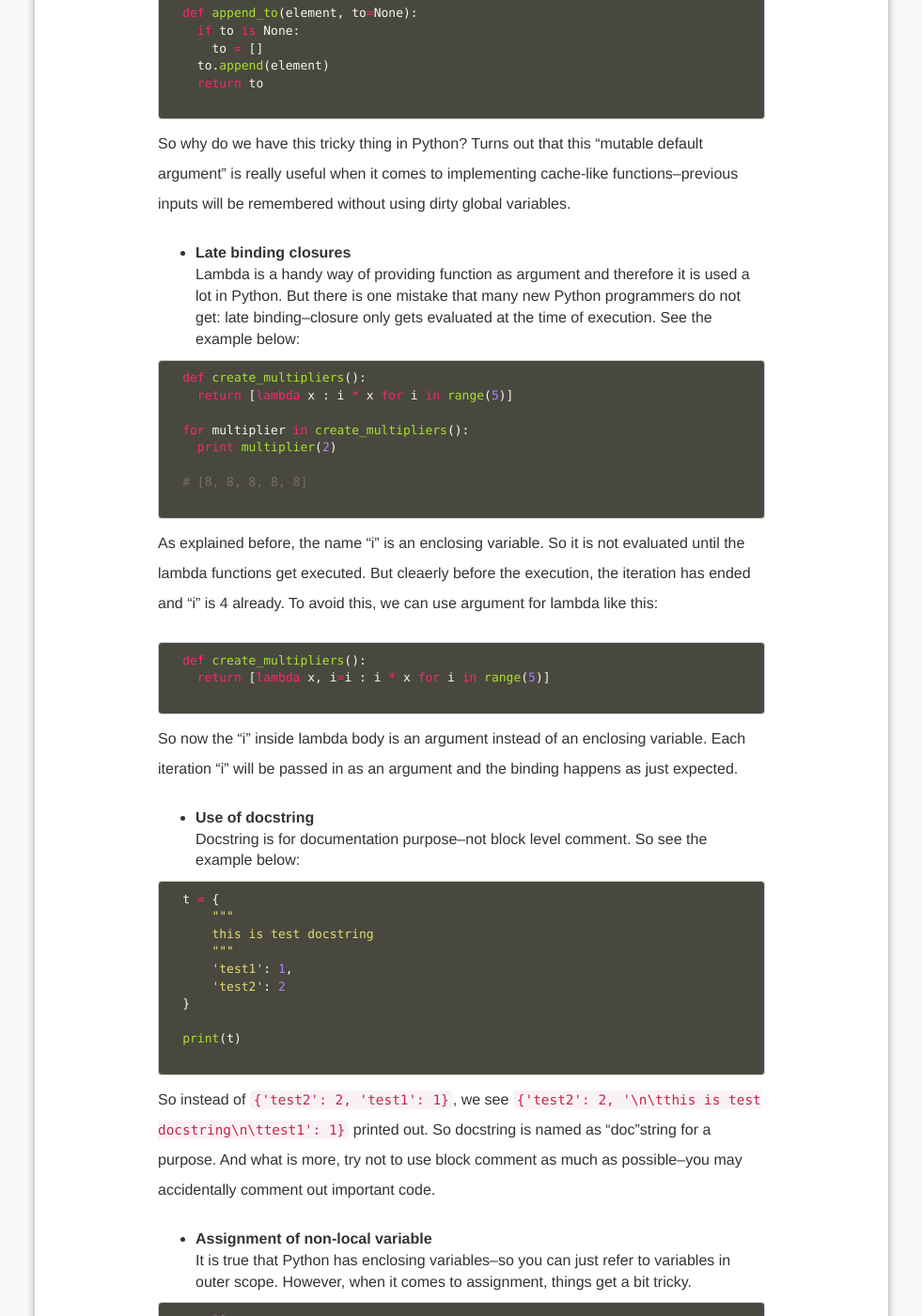
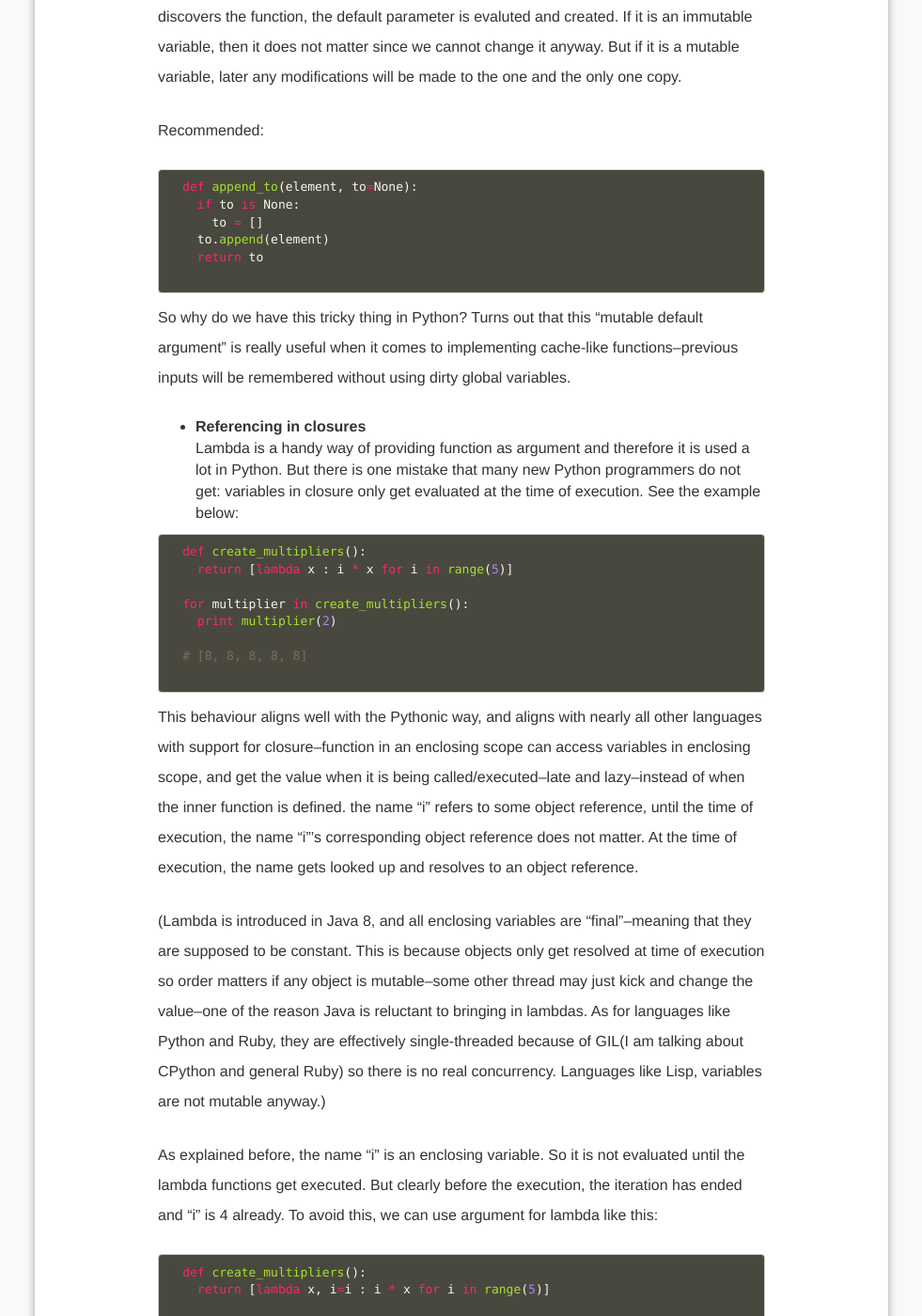
Before and after one commit to franklingu/franklingu.github.io, a Jekyll site: the page built from _posts/2016-01-11-common-python-gotchars.markdown, in a window 1280 px wide and 1400 px high, scrolled down 1030 px. Shown: the whole window at 94% size, without its empty margins (149-1130 px from the left). Built offline with Jekyll 4.4.1, drawn with Linux system fonts in a browser that asks for light colours; nearby versions of some CDN libraries; comment, search, counter and statistics services are not loaded; some of the changed text lies outside the part shown.

Commit message:
added more explanation to closures and default arg

```diff
--- a/_posts/2016-01-11-common-python-gotchars.markdown
+++ b/_posts/2016-01-11-common-python-gotchars.markdown
@@ -25,6 +25,8 @@ Python is great because of many reasons and probably the reason is different for
   {% endhighlight %}
   So basically what happens here is that my_list and my_other_list as referring to the same "to" default parameter. So we first append(12) and then append(42)--of course we will have [12, 42] in the end of execution.
 
+  Basically this behaviour is not unexpected if you understand the fact that parameters are evaluated only once when functions are first loaded. When Python interpreter first discovers the function, the default parameter is evaluted and created. If it is an immutable variable, then it does not matter since we cannot change it anyway. But if it is a mutable variable, later any modifications will be made to the one and the only one copy.
+
   Recommended:
   {% highlight python %}
   def append_to(element, to=None):
@@ -35,8 +37,8 @@ Python is great because of many reasons and probably the reason is different for
   {% endhighlight %}
   So why do we have this tricky thing in Python? Turns out that this "mutable default argument" is really useful when it comes to implementing cache-like functions--previous inputs will be remembered without using dirty global variables.
 
-* **Late binding closures**<br>
-  Lambda is a handy way of providing function as argument and therefore it is used a lot in Python. But there is one mistake that many new Python programmers do not get: late binding--closure only gets evaluated at the time of execution. See the example below:
+* **Referencing in closures**<br>
+  Lambda is a handy way of providing function as argument and therefore it is used a lot in Python. But there is one mistake that many new Python programmers do not get: variables in closure only get evaluated at the time of execution. See the example below:
   {% highlight python %}
   def create_multipliers():
     return [lambda x : i * x for i in range(5)]
@@ -46,7 +48,12 @@ Python is great because of many reasons and probably the reason is different for
 
   # [8, 8, 8, 8, 8]
   {% endhighlight %}
-  As explained before, the name "i" is an enclosing variable. So it is not evaluated until the lambda functions get executed. But cleaerly before the execution, the iteration has ended and "i" is 4 already. To avoid this, we can use argument for lambda like this:
+
+  This behaviour aligns well with the Pythonic way, and aligns with nearly all other languages with support for closure--function in an enclosing scope can access variables in enclosing scope, and get the value when it is being called/executed--late and lazy--instead of when the inner function is defined. the name "i" refers to some object reference, until the time of execution, the name "i"'s corresponding object reference does not matter. At the time of execution, the name gets looked up and resolves to an object reference.
+
+  (Lambda is introduced in Java 8, and all enclosing variables are "final"--meaning that they are supposed to be constant. This is because objects only get resolved at time of execution so order matters if any object is mutable--some other thread may just kick and change the value--one of the reason Java is reluctant to bringing in lambdas. As for languages like Python and Ruby, they are effectively single-threaded because of GIL(I am talking about CPython and general Ruby) so there is no real concurrency. Languages like Lisp, variables are not mutable anyway.)
+
+  As explained before, the name "i" is an enclosing variable. So it is not evaluated until the lambda functions get executed. But clearly before the execution, the iteration has ended and "i" is 4 already. To avoid this, we can use argument for lambda like this:
   {% highlight python %}
   def create_multipliers():
     return [lambda x, i=i : i * x for i in range(5)]
@@ -78,3 +85,5 @@ Python is great because of many reasons and probably the reason is different for
   foo()
   {% endhighlight %}
   And you will get an UnboundLocalError--because *when you make an assignment to a variable in a scope, that variable becomes local to that scope and shadows any similarly named variable in the outer scope.* You can use "global" key word to indicate that x is defined globally already and assign to x after that declaration.
+
+  Notice that for Python 3, we have another keyword "nonlocal" to indicate that a variable is in the enclosing scope and we can reassign to that
```
